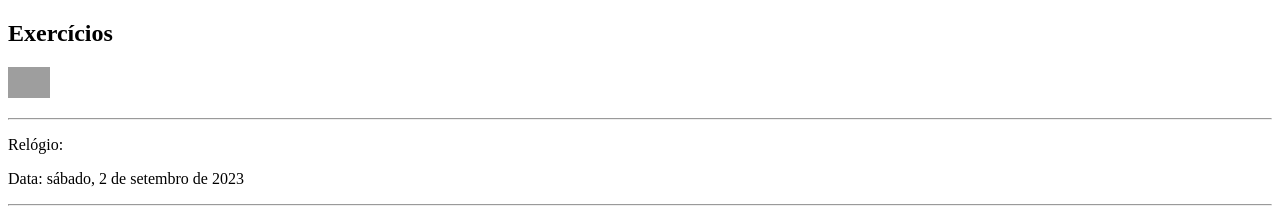
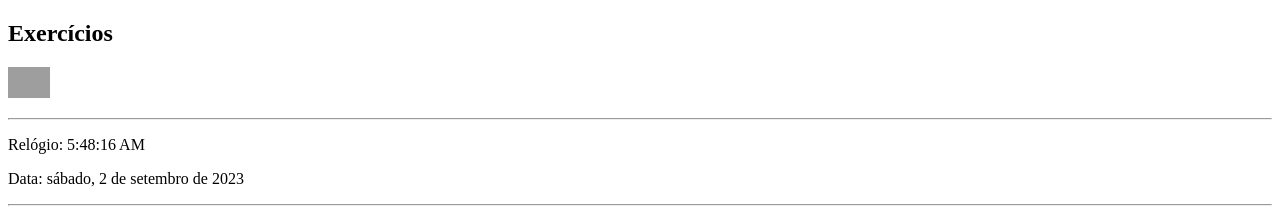
Before and after one commit to rogermsouza/LabEngSoftManha, a plain HTML site: page exercicio3.html in a window 1280 px wide. Shown: the top 222 px of the page. Drawn offline with Linux system fonts and the light colour scheme; grey boxes are pictures that could not be loaded.

Commit message:
Update exercicio3.html

```diff
--- a/exercicio3.html
+++ b/exercicio3.html
@@ -15,7 +15,7 @@
     </p>
     <hr>
 	<p>
-		Relógio: <span id="datetime"></span>
+		Relógio: <span id="time"></span>
 	</p>
 
 	<script>
```
